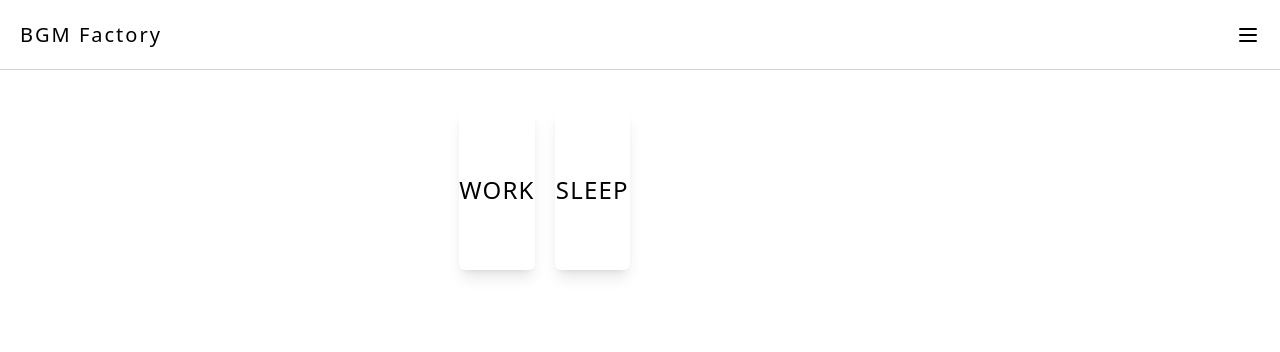
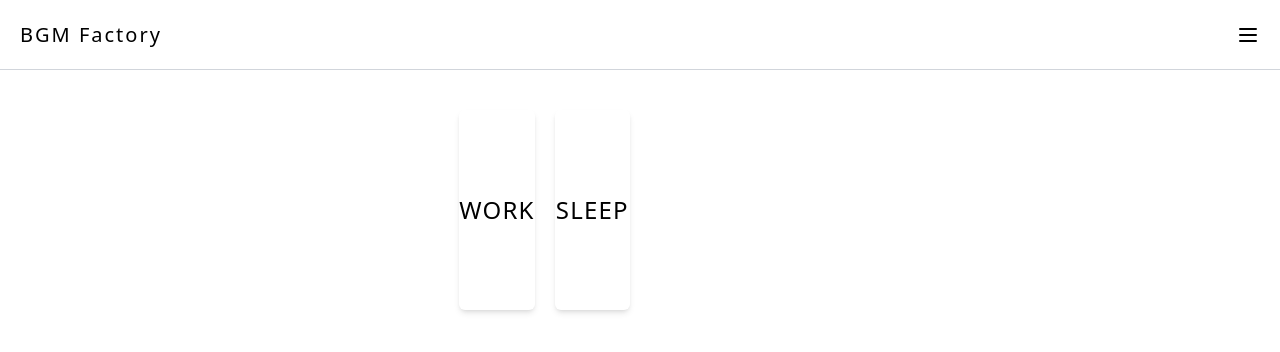
Before and after one commit to code1iners/bgm-factory-nextjs, a Next.js app: page / in a window 1280 px wide. Shown: the top 352 px of the page. Built offline with nearby package versions, Linux system fonts and the light colour scheme.

Commit message:
[v1.7.2] list box layouting & empty item box.

```diff
--- a/package.json
+++ b/package.json
@@ -1,6 +1,6 @@
 {
   "name": "bgm-factory",
-  "version": "1.7.1",
+  "version": "1.7.2",
   "private": true,
   "scripts": {
     "dev": "next dev",
--- a/pages/bgm/index.tsx
+++ b/pages/bgm/index.tsx
@@ -22,14 +22,21 @@ const BgmIndex = () => {
         (c) => c.name.toLowerCase() === String(category).toLowerCase()
       )
     );
-  }, [categories, category]);
+  }, [categories, category, getCategories]);
+
+  /**
+   * Open new youtube window.
+   */
+  const onNewVideoClick = () => {
+    window.open("https://www.youtube.com", "_blank")?.focus();
+  };
 
   return (
     <WebLayout>
-      {foundCategory?.videos ? (
-        <ul className="p-10 grid gap-10 responsive-grid overflow-y-scroll h-full">
+      {foundCategory?.videos.length ? (
+        <ul className="basic-grid responsive-grid">
           {foundCategory?.videos?.map((videoId, index) => (
-            <li className="" key={videoId}>
+            <li key={videoId}>
               <iframe
                 className="w-full aspect-video"
                 src={`https://www.youtube.com/embed/${videoId}?autoplay=${
@@ -44,8 +51,13 @@ const BgmIndex = () => {
           ))}
         </ul>
       ) : (
-        <div className="p-10 flex justify-center">
-          <h1 className="text-2xl tracking-wider">No data</h1>
+        <div className="m-10 h-40 flex justify-center items-center rounded-md border-4 border-dashed hover:border-dashed hover:border-purple-400 transition">
+          <h1
+            className="text-2xl tracking-wider text-gray-400 hover:text-purple-500 cursor-pointer transition-colors"
+            onClick={onNewVideoClick}
+          >
+            Go add new a video.
+          </h1>
         </div>
       )}
     </WebLayout>
--- a/pages/index.tsx
+++ b/pages/index.tsx
@@ -67,11 +67,11 @@ const Home: NextPage = () => {
           variants={container}
           initial="hidden"
           animate="show"
-          className="h-full p-10 grid gap-5 justify-self-center overflow-y-auto sm:grid-cols-2 md:grid-cols-3 lg:grid-cols-4"
+          className="basic-grid responsive-grid auto-rows-min"
         >
-          {categories?.map((category, index) => (
+          {categories?.map((category) => (
+            <li className="min-h-[200px]" key={category.name}>
               <Link
-              key={index}
                 href={{
                   pathname: "bgm",
                   query: {
@@ -79,19 +79,20 @@ const Home: NextPage = () => {
                   },
                 }}
               >
-              <a>
-                <motion.li
+                <motion.a
                   variants={item}
                   whileHover={hovering}
                   whileTap={{
                     scale: 0.9,
                   }}
-                  className="bgm-category-box"
+                  className="rounded-md h-full w-full flex justify-center items-center cursor-pointer shadow-md"
                 >
+                  <span className="select-none text-2xl tracking-wider uppercase">
                     {category.name}
-                </motion.li>
-              </a>
+                  </span>
+                </motion.a>
               </Link>
+            </li>
           ))}
         </motion.ul>
       </div>
--- a/styles/globals.css
+++ b/styles/globals.css
@@ -7,8 +7,12 @@
     @apply py-16 rounded-md cursor-pointer shadow-lg text-2xl text-center tracking-wider uppercase bg-white;
   }
 
+  .basic-grid {
+    @apply h-full p-10 grid gap-5 justify-self-center overflow-y-auto;
+  }
+
   .responsive-grid {
-    @apply sm:grid-cols-2 lg:grid-cols-3 xl:grid-cols-4;
+    @apply sm:grid-cols-1 md:grid-cols-2 lg:grid-cols-3 xl:grid-cols-4;
   }
 
   .main-menu-item {
```
Also changed, not shown: 2 other files (tests, documents, lock files or other folders). Lines whose indentation alone changed are shown as unchanged.
